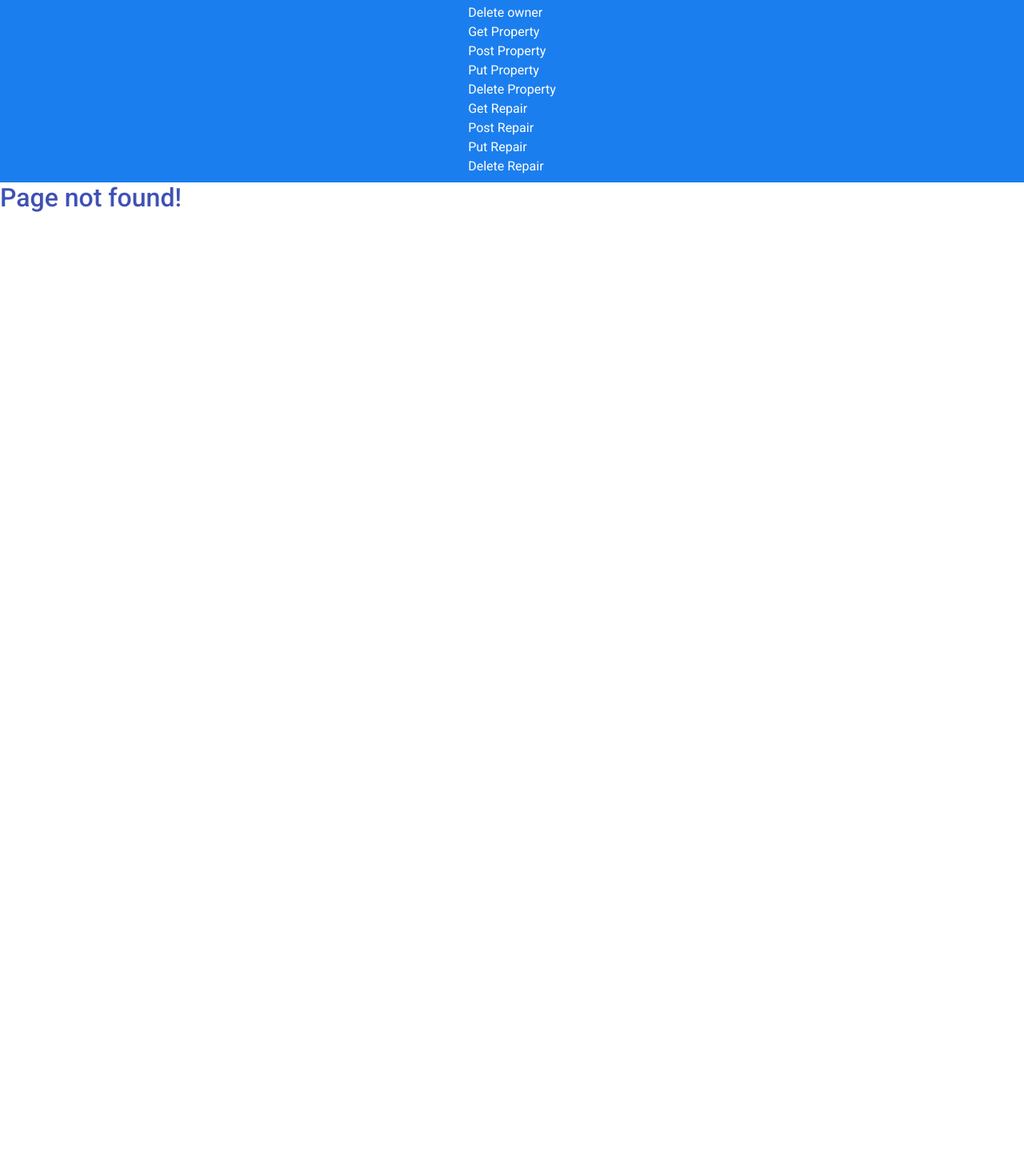
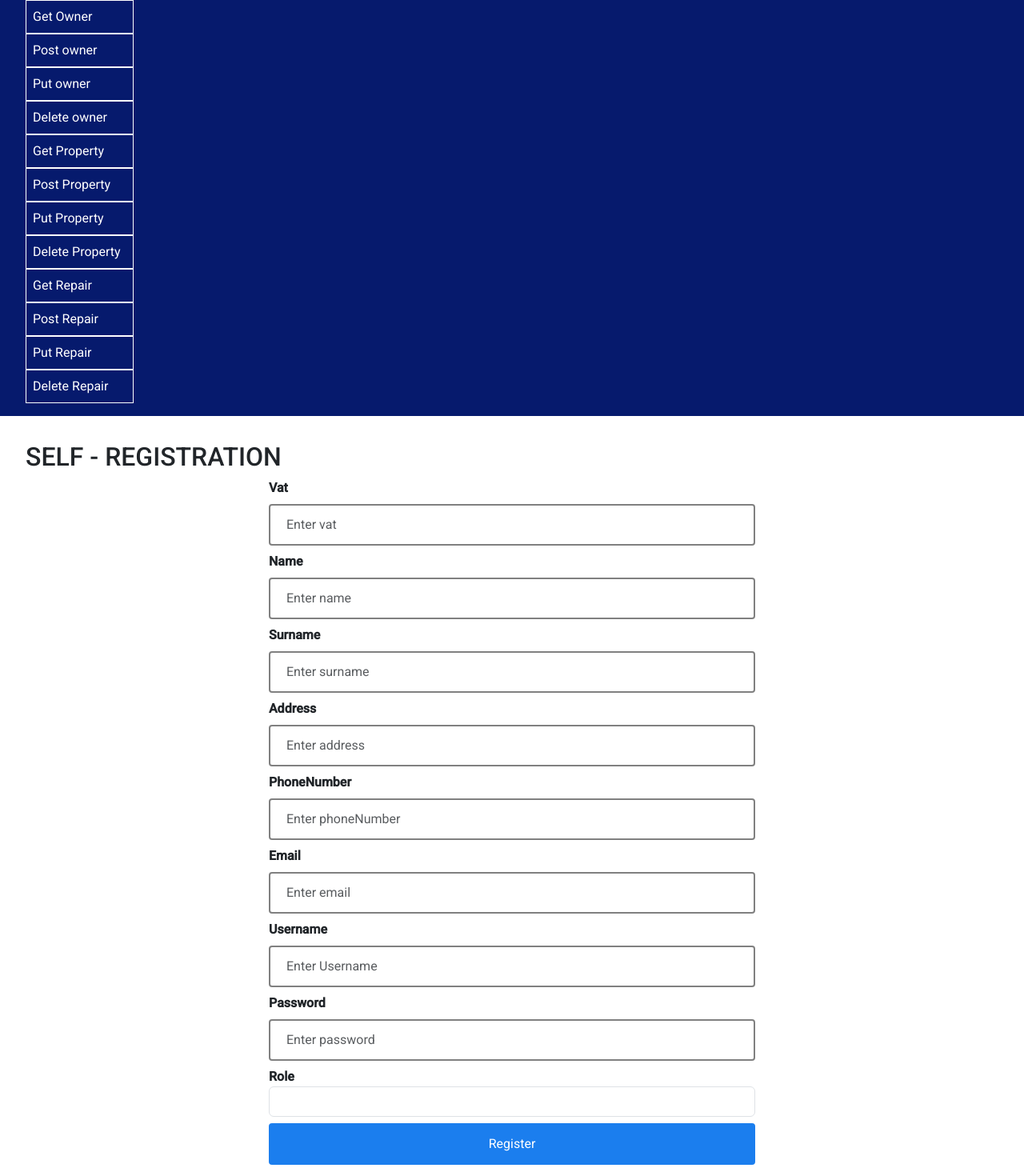
Before and after one commit to vavpan/FrontendTechnikon, an Angular app: page /self-registration in a window 1280 px wide. Before the commit this address had no page. Shown: the part 100-1570 px from the top of the page at 80% size. Before the commit the page ends 800 px from the top, so only its background shows below. Built offline with nearby package versions, Linux system fonts and the light colour scheme.

Commit message:
self-registration page

```diff
--- a/src/app/app-routing.module.ts
+++ b/src/app/app-routing.module.ts
@@ -1,3 +1,4 @@
+import { SelfRegistrationComponent } from './self-registration/self-registration.component';
 import { RepairdeleteComponent } from './property-repair/property-repairdelete/repairdelete/repairdelete.component';
 import { RepairputComponent } from './property-repair/property-repairput/repairput/repairput.component';
 import { RepairpostComponent } from './property-repair/property-repairpost/repairpost/repairpost.component';
@@ -17,6 +18,7 @@ import { OwnersComponent } from './propertyOwner/ownersget/owners.component';
 
 const routes: Routes = [
   { path: 'home', component: HomeComponent },
+  { path: 'self-registration' , component: SelfRegistrationComponent},
   { path: 'GetOwners', component: OwnersComponent },
   { path: 'OwnerPost', component: OwnerpostComponent },
   { path: 'OwnerPut', component: OwnerputComponent },
--- a/src/app/app.component.html
+++ b/src/app/app.component.html
@@ -2,6 +2,7 @@
 <nav class="navbar">
   <ul class="navbar-nav">
     <li class="nav-item"><a routerLink="/home">Home</a></li>
+    <li class="nav-item"><a routerLink="/self-registration">Self-Registration</a></li>
     <li class="nav-item"><a routerLink="/GetOwners">Get Owner</a></li>
     <li class="nav-item"><a routerLink="/OwnerPost">Post owner</a></li>
     <li class="nav-item"><a routerLink="/OwnerPut">Put owner</a></li>
--- a/src/app/app.component.scss
+++ b/src/app/app.component.scss
@@ -1,48 +1,39 @@
+/* Navbar */
 .navbar {
-  background-color: hsl(212, 86%, 52%);
+  background-color: rgb(6, 26, 109);
+  color: #fff;
   display: flex;
-  justify-content: center;
   align-items: center;
+  justify-content: space-between;
+  padding: 1rem 2rem;
 }
 
 .navbar-nav {
   display: flex;
-  justify-content: space-between;
+  list-style: none;
+  margin: 0;
+  padding: 0;
 }
 
 .nav-item {
-  list-style: none;
+  border: 1px solid rgb(255, 255, 255);
+  padding: 0.5rem;
 }
 
 .nav-item a {
-  color: rgb(255, 255, 255);
+  color: #fff;
   text-decoration: none;
-  transition: color 0.2s ease-in-out;
 }
 
-.nav-item ul {
-  display: flex;
-  justify-content: center;
-  align-items: center;
+/* Main Content */
+.main-content {
+  padding: 2rem;
 }
 
-.nav-item:hover ul {
-  display: block;
+/* Footer Content */
+footer {
+  background-color: rgb(6, 26, 109);
+  color: #fff;
+  padding: 1rem;
+  text-align: center;
 }
-
-
-body, html {
-  height: 100vh;
-  margin: 0;
-}
-
-// footer {
-//   background-color: hsl(212, 86%, 52%);
-//   padding: 5px;
-//   color: white;
-//   text-align: center;
-//   position: relative;
-//   bottom: 0;
-//   width: 100%;
-
-// }
--- a/src/app/app.module.ts
+++ b/src/app/app.module.ts
@@ -20,6 +20,7 @@ import { RepairsComponent } from './property-repair/property-repairget/repairs/r
 import { RepairpostComponent } from './property-repair/property-repairpost/repairpost/repairpost.component';
 import { RepairputComponent } from './property-repair/property-repairput/repairput/repairput.component';
 import { RepairdeleteComponent } from './property-repair/property-repairdelete/repairdelete/repairdelete.component';
+import { SelfRegistrationComponent } from './self-registration/self-registration.component';
 
 @NgModule({
   declarations: [
@@ -37,7 +38,8 @@ import { RepairdeleteComponent } from './property-repair/property-repairdelete/r
     RepairsComponent,
     RepairpostComponent,
     RepairputComponent,
-    RepairdeleteComponent
+    RepairdeleteComponent,
+    SelfRegistrationComponent
   ],
   imports: [
     BrowserModule,
--- /dev/null
+++ b/src/app/self-registration/self-registration.component.html
@@ -0,0 +1,52 @@
+<h2>SELF - REGISTRATION</h2>
+
+<form>
+    <div class="form-group">
+        <label for="vat">Vat</label>
+        <input [(ngModel)]="vat" name="vat" type="number" class="form-control" id="vat" placeholder="Enter vat">
+    </div>
+    <div class="form-group">
+        <label for="name">Name</label>
+        <input [(ngModel)]="name" name="name" type="text" class="form-control" id="name" placeholder="Enter name">
+    </div>
+    <div class="form-group">
+        <label for="surname">Surname</label>
+        <input [(ngModel)]="surname" name="surname" type="text" class="form-control" id="surname"
+            placeholder="Enter surname">
+    </div>
+    <div class="form-group">
+        <label for="address">Address</label>
+        <input [(ngModel)]="address" name="address" type="text" class="form-control" id="address"
+            placeholder="Enter address">
+    </div>
+    <div class="form-group">
+        <label for="phoneNumber">PhoneNumber</label>
+        <input [(ngModel)]="phoneNumber" name="phoneNumber" type="text" class="form-control" id="phoneNumber"
+            placeholder="Enter phoneNumber">
+    </div>
+    <div class="form-group">
+        <label for="email">Email</label>
+        <input [(ngModel)]="email" name="email" type="text" class="form-control" id="email" placeholder="Enter email">
+    </div>
+    <div class="form-group">
+        <label for="username">Username</label>
+        <input [(ngModel)]="username" name="username" type="text" class="form-control" id="username"
+            placeholder="Enter Username">
+    </div>
+    <div class="form-group">
+        <label for="password">Password</label>
+        <input [(ngModel)]="password" name="password" type="text" class="form-control" id="password"
+            placeholder="Enter password">
+    </div>
+    <div class="form-group">
+        <label for="role">Role</label>
+        <select [(ngModel)]="role" name="role" class="form-control" id="role">
+            <option value="ADMIN">ADMIN</option>
+            <option value="USER">USER</option>
+        </select>
+    </div>
+
+    <button (click)="registerOwner()">Register</button>
+
+
+</form>
--- /dev/null
+++ b/src/app/self-registration/self-registration.component.scss
@@ -0,0 +1,41 @@
+form {
+    display: block;
+    flex-direction: row;
+    align-items: center;
+    justify-content: center;
+    width: 50%;
+    margin: 0 auto;
+  }
+
+//   .form-group {
+//     margin: 20px 0;
+//   }
+
+  input {
+    width: 100%;
+    padding: 12px 20px;
+    margin: 8px 0;
+    box-sizing: border-box;
+    border: 2px solid gray;
+    border-radius: 4px;
+  }
+
+  label {
+    font-weight: bold;
+  }
+
+  button {
+    width: 100%;
+    background-color: hsl(212, 86%, 52%);
+    color: white;
+    padding: 14px 20px;
+    margin: 8px 0;
+    border: none;
+    border-radius: 4px;
+    cursor: pointer;
+    transition: background-color 0.2s ease-in-out;
+  }
+
+  button:hover {
+    background-color: hsl(212, 86%, 72%);
+  }
--- /dev/null
+++ b/src/app/self-registration/self-registration.component.ts
@@ -0,0 +1,46 @@
+import { OwnersService } from './../services/owner/owners.service';
+import { Component, OnInit } from '@angular/core';
+
+@Component({
+  selector: 'app-self-registration',
+  templateUrl: './self-registration.component.html',
+  styleUrls: ['./self-registration.component.scss']
+})
+export class SelfRegistrationComponent implements OnInit{
+
+  vat!: number;
+  name!: string;
+  surname!: string;
+  address!: string;
+  phoneNumber!: string;
+  email!: string;
+  username!: string;
+  password!: string;
+  role!: string;
+  response: any;
+
+  constructor(private service: OwnersService){}
+
+  ngOnInit(): void {
+  }
+
+  registerOwner(){
+    const data = {
+      vat: this.vat,
+      name: this.name,
+      surname: this.surname,
+      address: this.address,
+      phoneNumber: this.phoneNumber,
+      email: this.email,
+      username: this.username,
+      password: this.password,
+      role: this.role
+    }
+    this.service.post(data).subscribe({
+      next: data => this.response = data
+    });
+}
+
+
+
+}
--- a/src/styles.scss
+++ b/src/styles.scss
@@ -1,28 +1,2 @@
-@import "node_modules/bootstrap/scss/bootstrap";
-// Add custom variables
-$primary-color: #3f51b5;
-$secondary-color: #6c757d;
-
-// Global styles
-html, body {
-    height: 100%;
-}
-body {
-    margin: 0;
-    font-family: 'Roboto', sans-serif;
-    font-size: 16px;
-    line-height: 1.5;
-    color: #555;
-}
-a {
-    color: $primary-color;
-    text-decoration: none;
-    &:hover {
-        color: darken($primary-color, 10%);
-    }
-}
-h1, h2, h3, h4, h5, h6 {
-    font-weight: 500;
-    color: $primary-color;
-}
-// Add additional styling as needed
+html, body { height: 100%; }
+body { margin: 0; font-family: Roboto, "Helvetica Neue", sans-serif; }
```
Also changed, not shown: 1 other file (tests, documents, lock files or other folders). Lines whose indentation alone changed are shown as unchanged.
